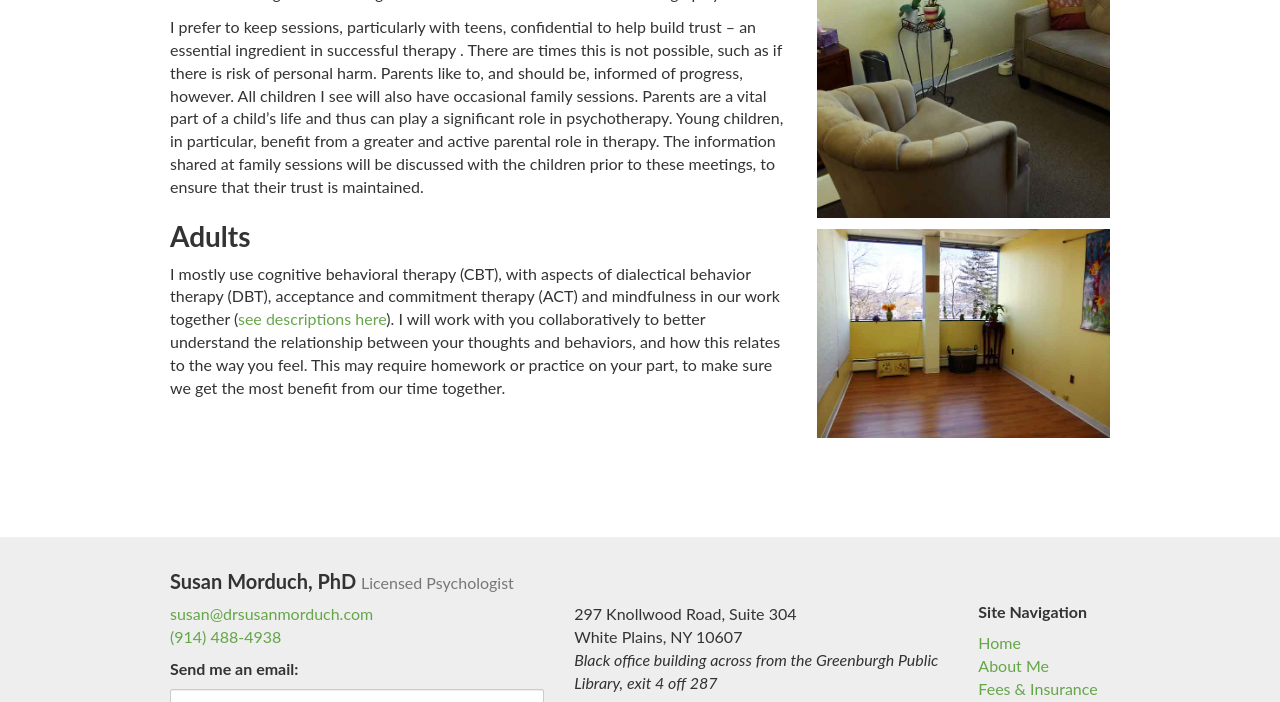
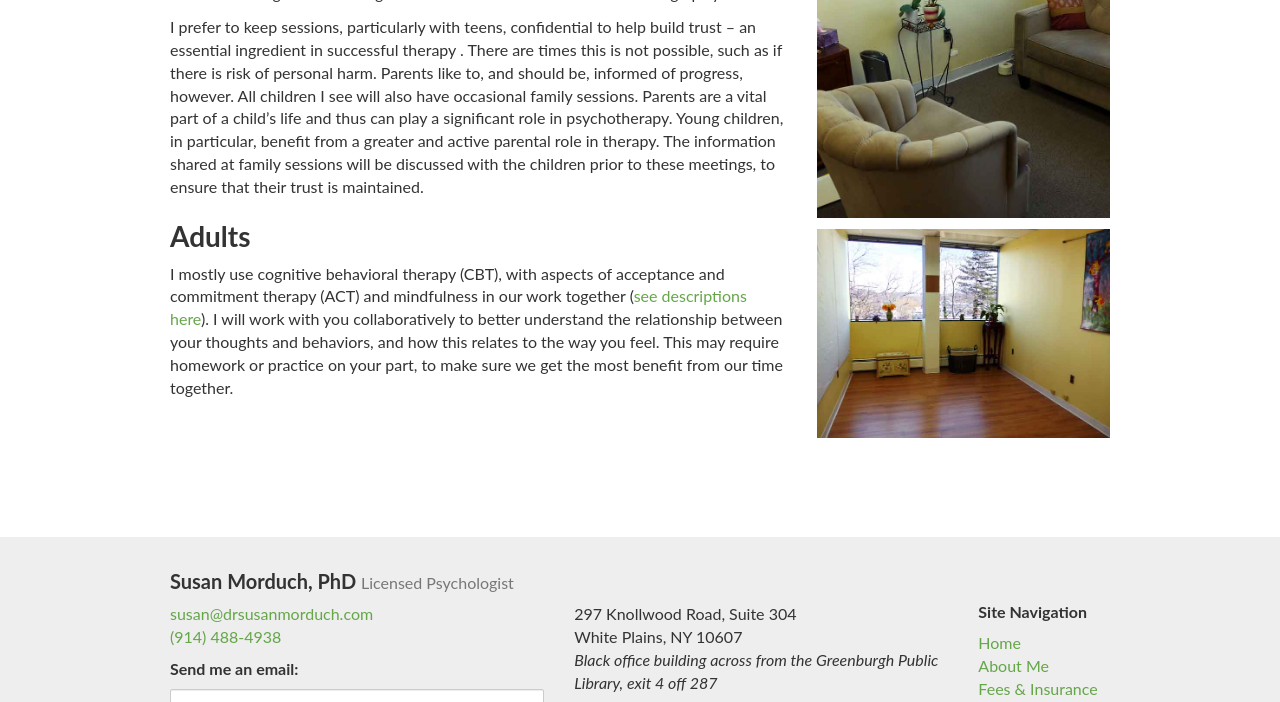
Before and after one commit to nmorduch/susan, a Jekyll site: the page built from _posts/0000-01-08-what-to-expect.md, in a window 1280 px wide and 900 px high, scrolled down 637 px, cut to the strip 0-702 px from the top of the window. Built offline with Jekyll 4.4.1, drawn with Linux system fonts in a browser that asks for light colours; Markdown is read by kramdown in place of the engine named in the settings.

Commit message:
Updated 0000-01-08-what-to-expect.md

```diff
--- a/_posts/0000-01-08-what-to-expect.md
+++ b/_posts/0000-01-08-what-to-expect.md
@@ -12,4 +12,4 @@ I prefer to keep sessions, particularly with teens, confidential to help build t
 
 ### Adults
 
-I mostly use cognitive behavioral therapy (CBT), with aspects of dialectical behavior therapy (DBT), acceptance and commitment therapy (ACT) and mindfulness in our work together ([see descriptions here](/resources/#typesOfPsychotherapy)). I will work with you collaboratively to better understand the relationship between your thoughts and behaviors, and how this relates to the way you feel. This may require homework or practice on your part, to make sure we get the most benefit from our time together.
+I mostly use cognitive behavioral therapy (CBT), with aspects of acceptance and commitment therapy (ACT) and mindfulness in our work together ([see descriptions here](/resources/#typesOfPsychotherapy)). I will work with you collaboratively to better understand the relationship between your thoughts and behaviors, and how this relates to the way you feel. This may require homework or practice on your part, to make sure we get the most benefit from our time together.
```
